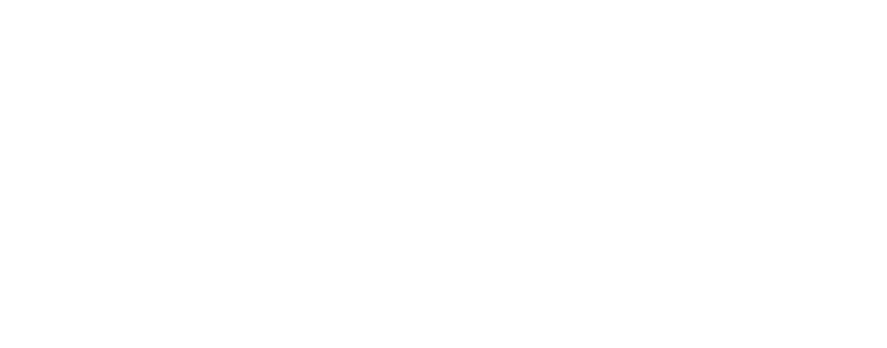
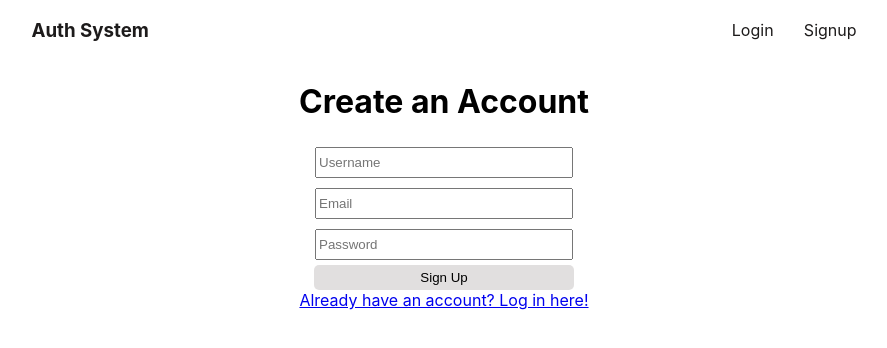
Before and after one commit to LBuddyBoy/AuthSystem, a React (Create React App) app in the folder frontend/: page /signup in a window 1280 px wide. Before the commit this address had no page. Shown: the top 348 px of the page, without its empty margins (196-1083 px from the left). Built offline with nearby package versions, Linux system fonts and the light colour scheme.

Commit message:
signup feature

```diff
--- a/frontend/src/components/Button.jsx
+++ b/frontend/src/components/Button.jsx
@@ -1,6 +1,6 @@
-export default function Button({ id, text }) {
+export default function Button({ id, text, action }) {
   return (
-    <button className="btn" id={id}>
+    <button className="btn" id={id} onClick={action && action}>
       {text}
     </button>
   );
--- a/frontend/src/context/AccountContext.jsx
+++ b/frontend/src/context/AccountContext.jsx
@@ -89,7 +89,7 @@ export function AccountProvider({ children }) {
     console.log(result);
   };
 
-  const exports = { token, account, login, signup };
+  const exports = { token, account, login, signup, logout };
 
   if (loading) {
     return <Loading />;
--- a/frontend/src/features/account/Account.jsx
+++ b/frontend/src/features/account/Account.jsx
@@ -1,21 +1,29 @@
+import { useNavigate } from "react-router";
+import Button from "../../components/Button";
 import Loading from "../../components/Loading";
 import { useAccount } from "../../context/AccountContext";
 import "./account.css";
 
 export default function Account() {
-  const { account } = useAccount();
+  const { account, logout } = useAccount();
+  const navigate = useNavigate();
 
   if (!account) {
     return <Loading />;
   }
 
-  console.log(account);
+  const handleClick = () => {
+    logout();
+    navigate("/");
+  }
 
   return (
     <div id="accountDetails">
       <h2>Hi, {account.username}</h2>
       <h3>Email</h3>
       <p>{account.email}</p>
+      <p>{account.role.name}</p>
+      <Button id={"logout"} text={"Logout"} action={handleClick}/>
     </div>
   );
 }
--- /dev/null
+++ b/frontend/src/features/signup/SignUp.jsx
@@ -0,0 +1,36 @@
+import { Link, useNavigate } from "react-router";
+import Button from "../../components/Button";
+import "./signup.css";
+import { useAccount } from "../../context/AccountContext";
+import { useState } from "react";
+
+export default function SignUp() {
+  const [error, setError] = useState(null);
+  const { signup } = useAccount();
+  const navigate = useNavigate();
+
+  const handleSubmit = (formData) => {
+    const username = formData.get("username");
+    const email = formData.get("email");
+    const password = formData.get("password");
+
+    try {
+      signup({ username, email, password });
+      navigate("/verify");
+    } catch (error) {
+      setError(error.message);
+    }
+  };
+
+  return (
+    <form id="signupForm" action={handleSubmit}>
+      <h1>Create an Account</h1>
+      <input name="username" placeholder="Username" type="text" required />
+      <input name="email" placeholder="Email" type="email" required />
+      <input name="password" placeholder="Password" type="password" required />
+      {error && <p className="errorText">{error}</p>}
+      <Button id={"signupBtn"} text={"Sign Up"} />
+      <Link to={"/login"}>Already have an account? Log in here!</Link>
+    </form>
+  );
+}
--- /dev/null
+++ b/frontend/src/features/signup/signup.css
@@ -0,0 +1,15 @@
+#signupForm {
+  display: flex;
+  flex-direction: column;
+  align-items: center;
+}
+
+#signupForm input {
+  width: 250px;
+  height: 25px;
+  margin: 5px;
+}
+
+#signupBtn {
+  width: 260px;
+}
--- /dev/null
+++ b/frontend/src/features/verify/Verify.jsx
@@ -0,0 +1,8 @@
+export default function Verify() {
+  return (
+    <div className="verifyContainer">
+      <h1>Account Created!</h1>
+      <p>Check your email to verify it's really you.</p>
+    </div>
+  );
+}
--- a/frontend/src/index.js
+++ b/frontend/src/index.js
@@ -8,6 +8,8 @@ import { AccountProvider } from "./context/AccountContext";
 import { APIProvider } from "./context/APIContext";
 import Login from "./features/login/Login";
 import Account from "./features/account/Account";
+import SignUp from "./features/signup/SignUp";
+import Verify from "./features/verify/Verify";
 
 const root = ReactDOM.createRoot(document.getElementById("root"));
 root.render(
@@ -19,7 +21,9 @@ root.render(
             <Route element={<Layout />}>
               <Route index path="/" element={<App />} />
               <Route index path="/login" element={<Login />} />
+              <Route index path="/signup" element={<SignUp />} />
               <Route index path="/account" element={<Account />} />
+              <Route index path="/verify" element={<Verify />} />
             </Route>
           </Routes>
         </APIProvider>
```
Also changed, not shown: 2 other files (tests, documents, lock files or other folders).
